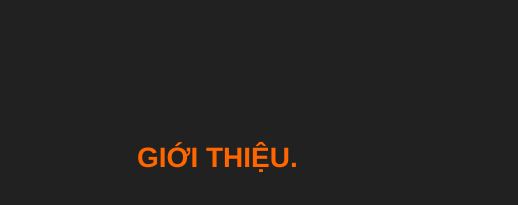
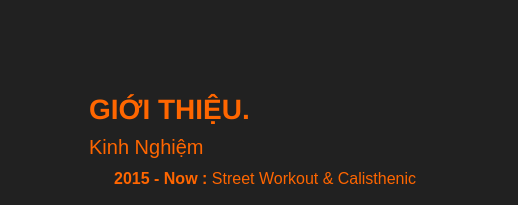
Before and after one commit to lhoangsw/lhoangsw.github.io, a plain HTML site: page index.html in a window 1280 px wide. Shown: the part 393-598 px from the top of the page, 0-518 px from the left. Drawn offline with nearby package versions, Linux system fonts and the light colour scheme.

Commit message:
Update index.html

```diff
--- a/index.html
+++ b/index.html
@@ -65,7 +65,7 @@
 
 			        </div>
 			       <div class=" gioithieu" id="gioithieu">
-					<h3 class="m-5">
+					<h3 class="">
 						<span class="text-uppercase font-weight-bold ">giới thiệu.</span>
 					</h3>
 
```
